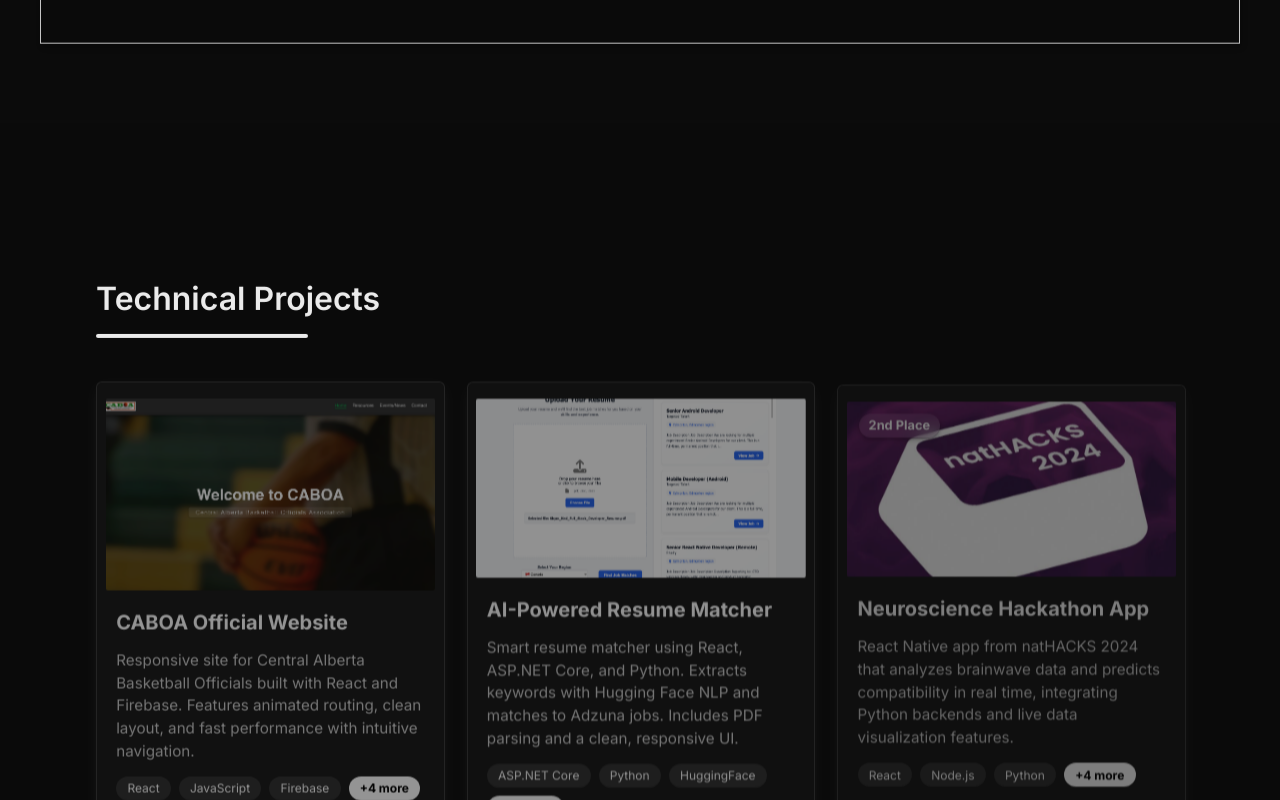
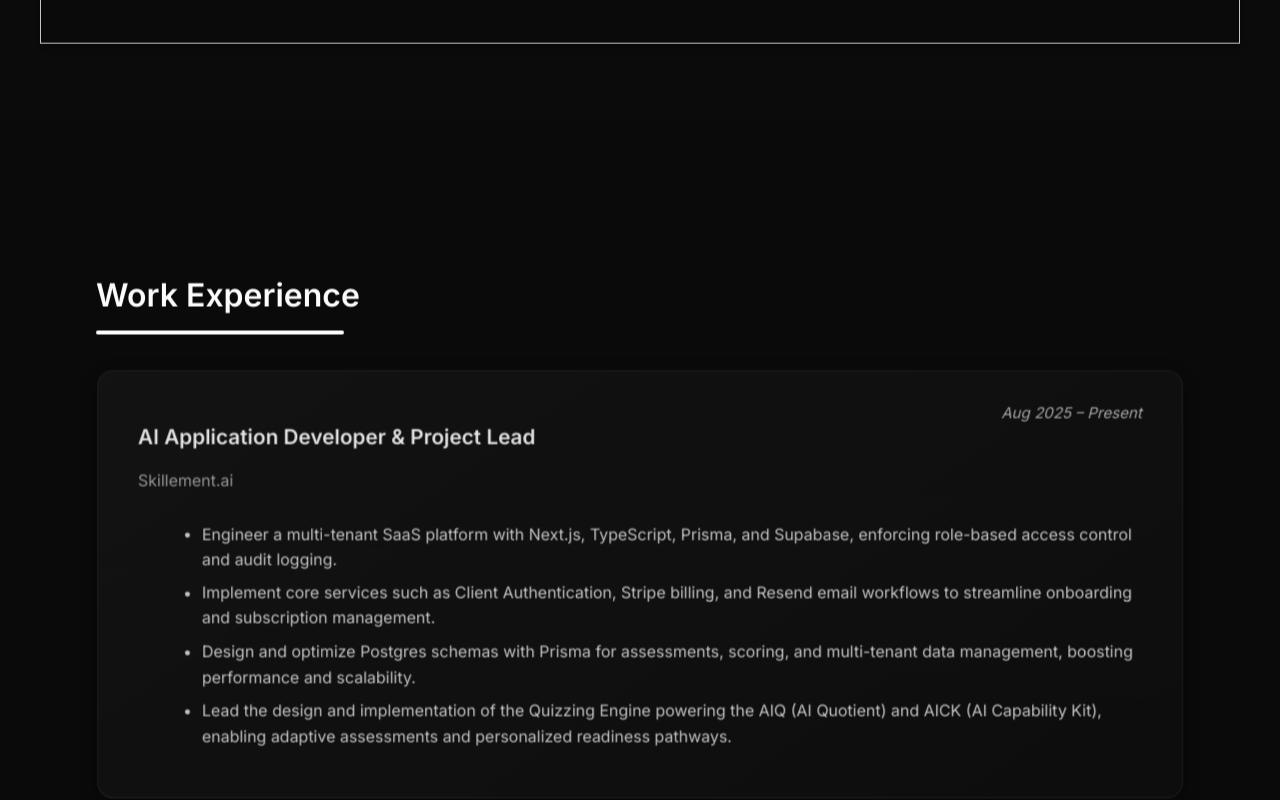
Before and after one commit to KhymNad/portfolio-react, a React (Vite) app: page / in a window 1280 px wide. Shown: the part 680-1480 px from the top of the page. Built offline with nearby package versions, Linux system fonts and the light colour scheme.

Commit message:
addedd workexperience section

```diff
--- a/src/App.tsx
+++ b/src/App.tsx
@@ -3,6 +3,7 @@ import {
   NavBar,
   HeroSection,
   ProjectSection,
+  WorkExperience,
   SkillsSection,
   EducationSection,
   Certifications,
@@ -79,6 +80,7 @@ function App() {
         <>
           <NavBar />
           <HeroSection />
+          <WorkExperience />
           <ProjectSection />
           <SkillsSection />
           <EducationSection />
--- /dev/null
+++ b/src/components/WorkExperienceSection/WorkExperience.tsx
@@ -0,0 +1,94 @@
+import React, { useRef, useEffect, useState } from 'react';
+import { motion, useInView } from 'framer-motion';
+import styles from './WorkExperienceSection.module.css';
+
+const experiences = [
+    {
+        role: 'AI Application Developer & Project Lead',
+        company: 'Skillement.ai',
+        date: 'Aug 2025 – Present',
+        details: [
+        'Engineer a multi-tenant SaaS platform with Next.js, TypeScript, Prisma, and Supabase, enforcing role-based access control and audit logging.',
+        'Implement core services such as Client Authentication, Stripe billing, and Resend email workflows to streamline onboarding and subscription management.',
+        'Design and optimize Postgres schemas with Prisma for assessments, scoring, and multi-tenant data management, boosting performance and scalability.',
+        'Lead the design and implementation of the Quizzing Engine powering the AIQ (AI Quotient) and AICK (AI Capability Kit), enabling adaptive assessments and personalized readiness pathways.',
+        ],
+    },
+];
+
+const WorkExperienceSection: React.FC = () => {
+    const titleRef = useRef<HTMLHeadingElement>(null);
+    const sectionRef = useRef<HTMLElement>(null);
+    const [underlineWidth, setUnderlineWidth] = useState(0);
+
+    const isInView = useInView(sectionRef, { once: true, amount: 0.3 });
+
+    useEffect(() => {
+        if (titleRef.current) {
+        const titleWidth = titleRef.current.offsetWidth;
+        setUnderlineWidth(titleWidth + 50);
+        }
+    }, []);
+
+    const cardVariants = {
+        hidden: { opacity: 0, y: 30, scale: 0.98 },
+        visible: { opacity: 1, y: 0, scale: 1, transition: { duration: 0.3, ease: "easeOut" as const } },
+        hover: { scale: 1.02, boxShadow: '0px 8px 20px rgba(0, 0, 0, 0.1)', transition: { duration: 0.2 } },
+    };
+
+    return (
+        <motion.section
+        className={styles.work_section}
+        id="work-experience"
+        ref={sectionRef}
+        initial={{ opacity: 0, y: 50 }}
+        whileInView={{ opacity: 1, y: 0 }}
+        transition={{ duration: 0.5, ease: 'easeOut' }}
+        viewport={{ once: true, amount: 0.3 }}
+        >
+        <div className={styles.work_container}>
+            <div className={styles.section_title}>
+            <h2 className={styles.title} ref={titleRef}>
+                Work Experience
+            </h2>
+            <motion.div
+                className={styles.underline}
+                initial={{ width: 0 }}
+                animate={{ width: isInView ? underlineWidth : 0 }}
+                transition={{ duration: 0.6, ease: 'easeOut', delay: 0.1 }}
+            />
+            </div>
+
+            <div className={styles.experience_list}>
+            {experiences.map((exp, index) => (
+                <motion.div
+                key={index}
+                className={styles.experience_card}
+                variants={cardVariants}
+                initial="hidden"
+                whileInView="visible"
+                whileHover="hover"
+                transition={{ delay: index * 0.1 }}
+                viewport={{ once: true }}
+                >
+                <div className={styles.card_header}>
+                    <div>
+                    <h3 className={styles.role}>{exp.role}</h3>
+                    <p className={styles.company}>{exp.company}</p>
+                    </div>
+                    <span className={styles.date}>{exp.date}</span>
+                </div>
+                <ul className={styles.details}>
+                    {exp.details.map((point, i) => (
+                    <li key={i}>{point}</li>
+                    ))}
+                </ul>
+                </motion.div>
+            ))}
+            </div>
+        </div>
+        </motion.section>
+    );
+};
+
+export default WorkExperienceSection;
--- /dev/null
+++ b/src/components/WorkExperienceSection/WorkExperienceSection.module.css
@@ -0,0 +1,116 @@
+.work_section {
+  padding: 8rem 2rem;
+  background-color: #0b0b0b;
+  color: white;
+  box-sizing: border-box;
+}
+
+.work_container {
+  max-width: 1600px;
+  margin: 0 auto;
+  padding: 0 4rem;
+  width: 100%;
+  box-sizing: border-box;
+}
+
+/* Title styling */
+.section_title {
+  margin-bottom: 2rem;
+  max-width: 600px;
+  display: flex;
+  flex-direction: column;
+  align-items: flex-start;
+}
+
+.title {
+  font-size: 2rem;
+  font-weight: 600;
+  margin-bottom: 1rem;
+}
+
+.underline {
+  height: 4px;
+  background-color: #ffffff;
+  border-radius: 4px;
+  width: 80px;
+}
+
+/* Layout */
+.experience_list {
+  display: flex;
+  flex-direction: column;
+  gap: 2rem;
+}
+
+/* Card styling */
+.experience_card {
+  background: linear-gradient(145deg, #161616, #0f0f0f);
+  border: 1px solid rgba(255, 255, 255, 0.08);
+  padding: 2rem 2.5rem;
+  border-radius: 16px;
+  box-shadow: 0 6px 20px rgba(0, 0, 0, 0.4);
+  transition: all 0.3s ease;
+}
+
+.card_header {
+  display: flex;
+  justify-content: space-between;
+  align-items: flex-start;
+  flex-wrap: wrap;
+  gap: 0.5rem;
+  margin-bottom: 1rem;
+}
+
+.role {
+  font-size: 1.3rem;
+  font-weight: 600;
+}
+
+.company {
+  color: #aaa;
+  font-size: 1rem;
+}
+
+.date {
+  font-size: 0.95rem;
+  color: #bbb;
+  font-style: italic;
+}
+
+.details {
+  list-style: disc;
+  margin-left: 1.5rem;
+  line-height: 1.6;
+  font-size: 1rem;
+  color: #ddd;
+}
+
+.details li {
+  margin-bottom: 0.5rem;
+  transition: color 0.2s ease;
+}
+
+.details li:hover {
+  color: #ffffff;
+}
+
+/* Responsive adjustments */
+@media (max-width: 1024px) {
+  .work_container {
+    padding: 0 2rem;
+  }
+}
+
+@media (max-width: 768px) {
+  .title {
+    font-size: 1.6rem;
+  }
+
+  .work_container {
+    padding: 0 1rem;
+  }
+
+  .experience_card {
+    padding: 1.5rem;
+  }
+}
--- a/src/components/index.tsx
+++ b/src/components/index.tsx
@@ -9,3 +9,4 @@ export {default as Footer} from './Footer/Footer';
 export {default as SplashScreen} from './SplashScreen/SplashScreen';
 export {default as CustomCursor} from './CustomCursor/CustomCursor';
 export {default as Certifications} from './CertificationsSection/CertificationsSection';
+export {default as WorkExperience} from './WorkExperienceSection/WorkExperience';
```
